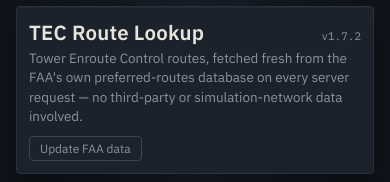
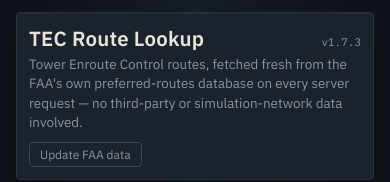
Before and after one commit to waynemccwamware-byte/tec-route-lookup, a plain HTML site: page public/index.html in a window 390 px wide. Shown: the top 182 px of the page. Drawn offline with Linux system fonts and the light colour scheme; no server answers.

Commit message:
Top padding 20 px (12 px grayed the title under the iPhone status bar; Wayne)
Co-Authored-By: Claude Opus 5.5 <noreply@anthropic.com>
Claude-Session: https://claude.ai/code/session_014tDpGwUfFaCApBDDkS66F1

```diff
--- a/public/index.html
+++ b/public/index.html
@@ -78,7 +78,7 @@
   .update-result{font-size:0.76rem; color:var(--text-muted);}
   .update-result.changed{color:var(--amber);}
 
-  main{max-width:760px; margin:0 auto; padding:6px 16px 28px;}   /* v1.7.2 (25-Nov-2026): was 16px on top (Wayne: less air above the title) */
+  main{max-width:760px; margin:0 auto; padding:12px 16px 28px;}   /* v1.7.3: 12px; v1.7.2 (25-Nov-2026): was 16px on top (Wayne: less air above the title) */
 
   .panel{
     background:var(--bg-panel);
@@ -575,7 +575,7 @@
 <main>
 
   <section class="panel title-panel">
-    <div class="title-row"><h1>TEC Route Lookup</h1><span class="ver">v1.7.2</span></div>
+    <div class="title-row"><h1>TEC Route Lookup</h1><span class="ver">v1.7.3</span></div>
     <p>Tower Enroute Control routes, fetched fresh from the FAA's own preferred-routes database on every server request &mdash; no third-party or simulation-network data involved. <span id="freshness" class="freshness-inline"></span></p>
     <div class="freshness-row">
       <button class="update-btn" id="updateBtn">Update FAA data</button>
```
